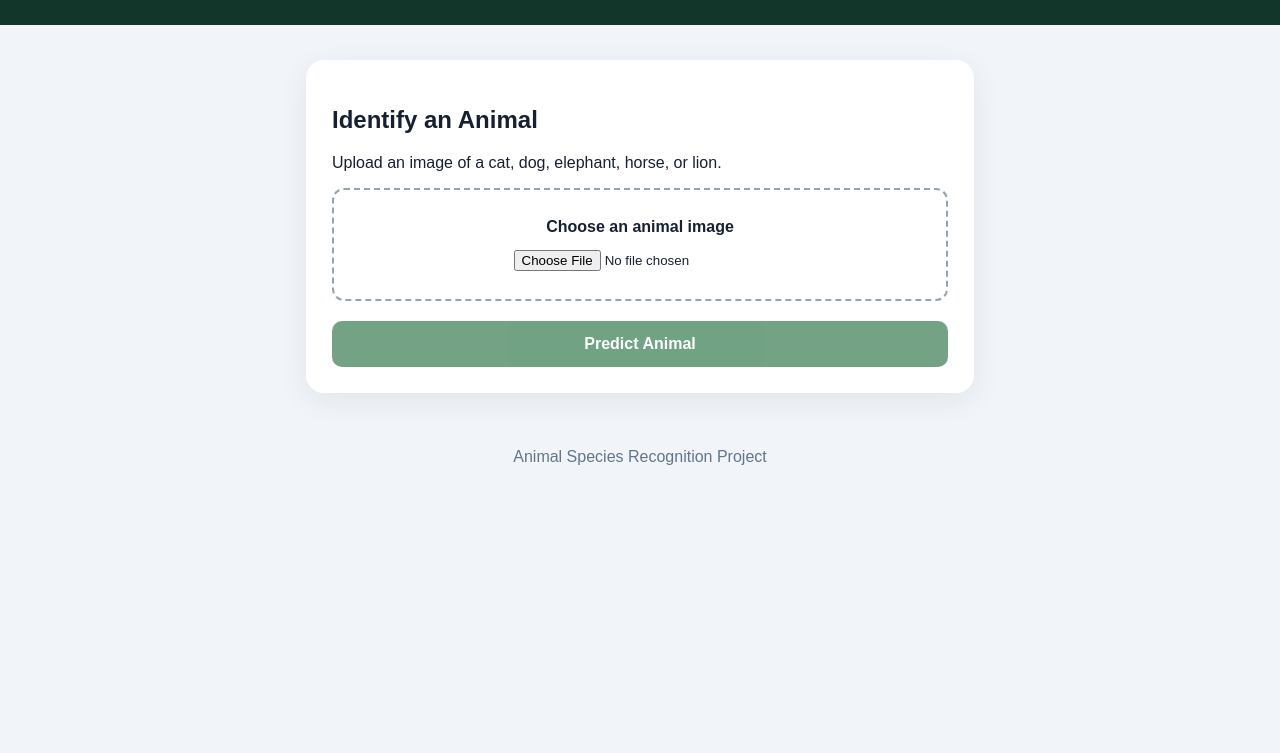
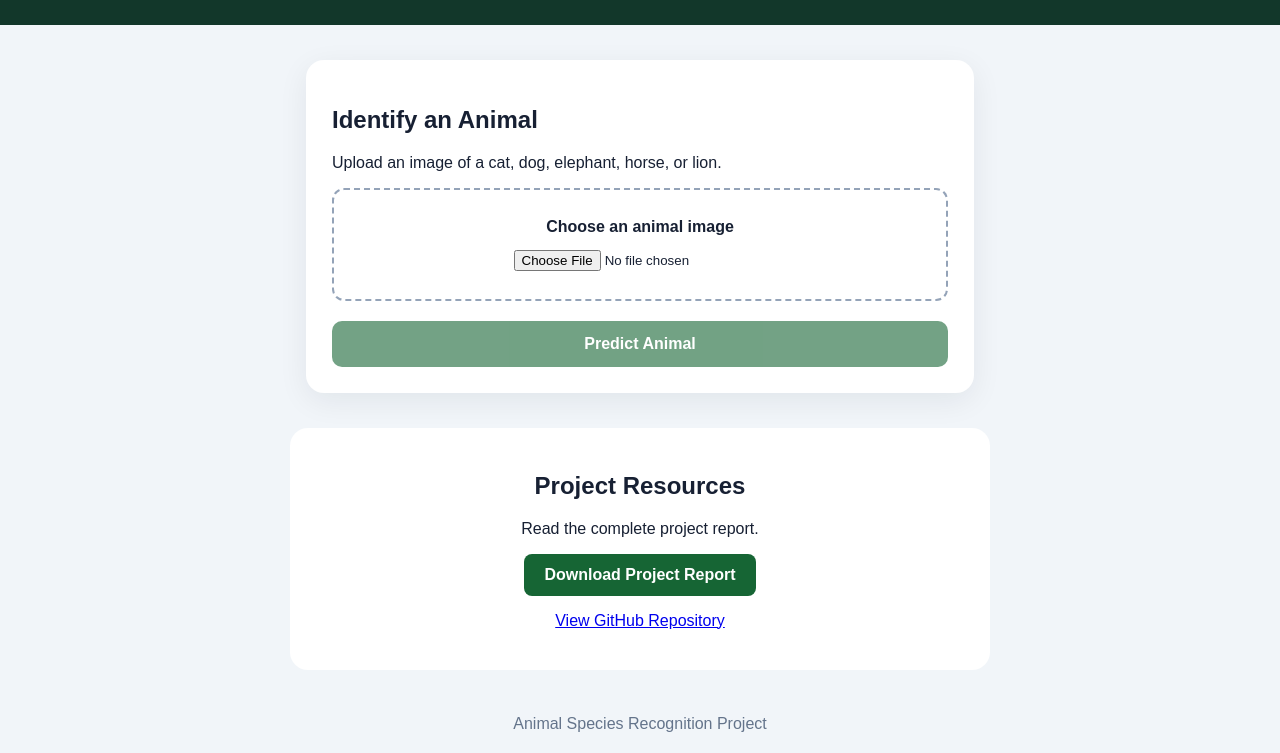
Before and after one commit to MANAN-cell/animal-species-recognition, a plain HTML site: page index.html in a window 1280 px wide. Shown: the part 96-849 px from the top of the page. Before the commit the page ends 800 px from the top, so only its background shows below. Drawn offline with Linux system fonts and the light colour scheme.

Commit message:
Update index.html

```diff
--- a/index.html
+++ b/index.html
@@ -94,7 +94,7 @@
     </section>
   </main>
 
-  <footer>Animal Species Recognition Project</footer>
+   <section style="max-width:700px;margin:25px auto;padding:24px 16px;text-align:center;background:white;border-radius:18px;">   <h2>Project Resources</h2>   <p>Read the complete project report.</p>   <a     href="https://github.com/MANAN-cell/animal-species-recognition/blob/main/Animal_Species_Recognition_Project_Report.docx"     target="_blank"     rel="noopener noreferrer"     style="display:inline-block;padding:12px 20px;background:#166534;color:white;text-decoration:none;border-radius:8px;font-weight:bold;"   >     Download Project Report   </a>   <p>     <a href="https://github.com/MANAN-cell/animal-species-recognition" target="_blank" rel="noopener noreferrer">       View GitHub Repository     </a>   </p> </section>  <footer>Animal Species Recognition Project</footer>
 
   <script>
     const API_URL = "https://manan6726.pythonanywhere.com/predict";
```
